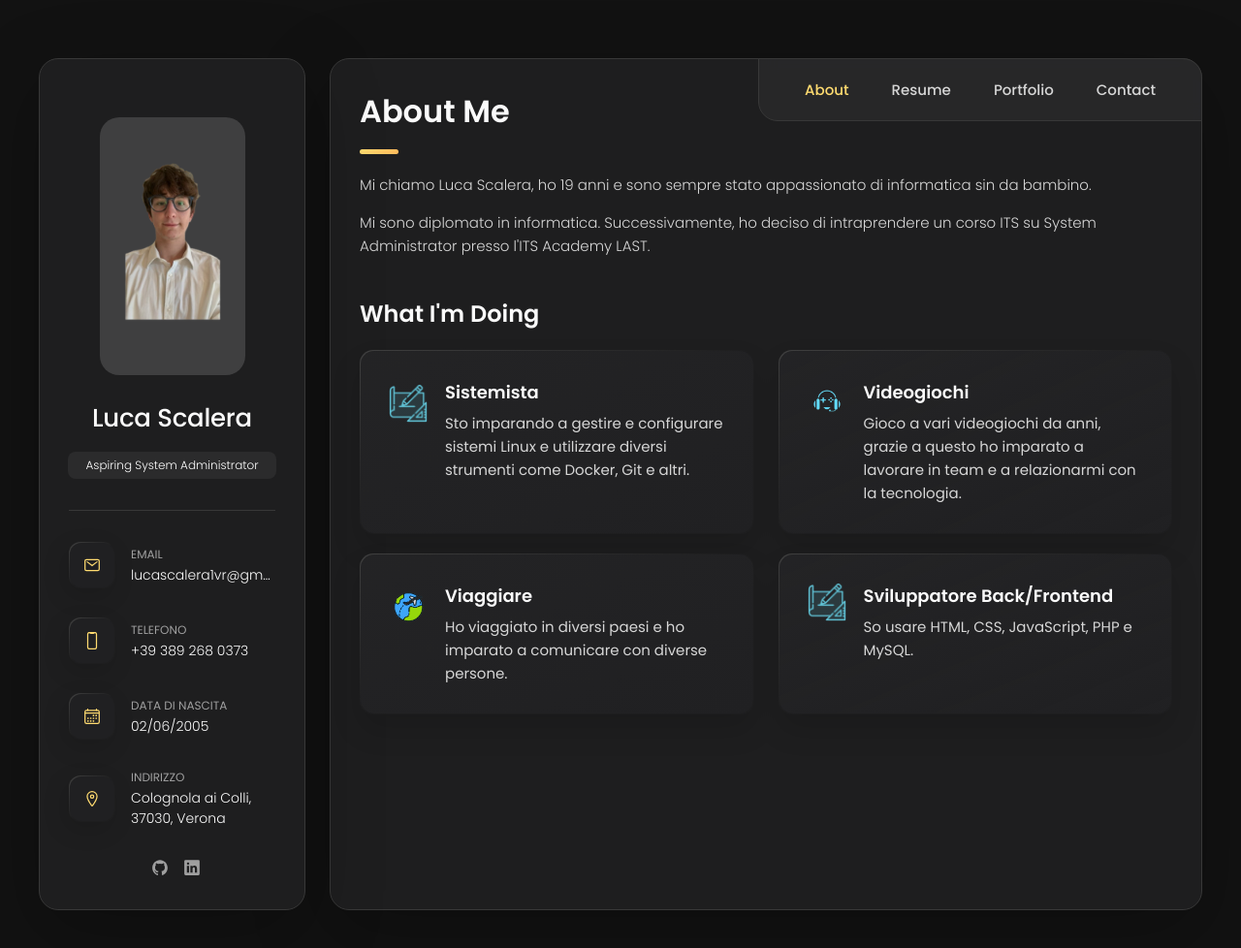
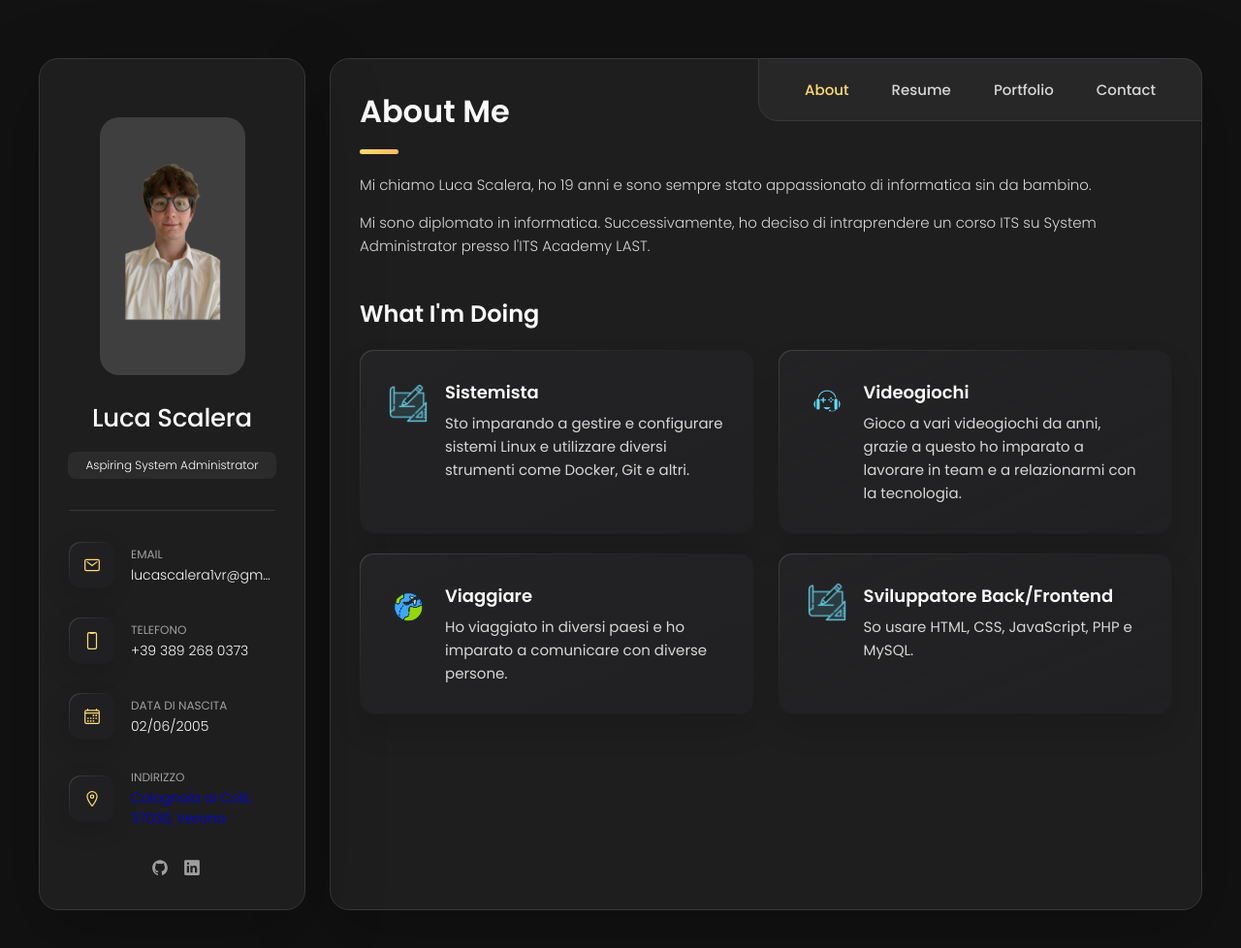
Before and after one commit to lucascalera55/personal_portfolio, a plain HTML site: page index.html in a window 1280 px wide. Shown: the whole page at 97% size. Drawn offline with nearby package versions, Linux system fonts and the light colour scheme.

Commit message:
Update index.html

```diff
--- a/index.html
+++ b/index.html
@@ -116,7 +116,10 @@
             <div class="contact-info">
               <p class="contact-title">Indirizzo</p>
 
-              <address href="https://maps.app.goo.gl/qC8KromfN5HG8xVy6">Colognola ai Colli, 37030, Verona</address>
+              <address>
+              <a href="https://maps.app.goo.gl/qC8KromfN5HG8xVy6">Colognola ai Colli, 37030, Verona</a>
+              </address>
+
             </div>
 
           </li>
```
